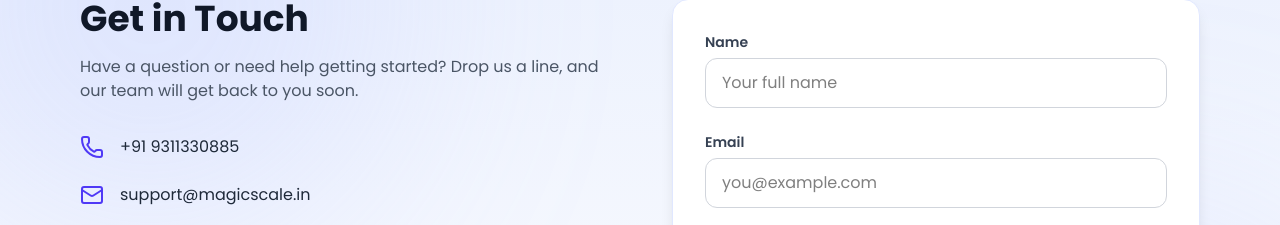
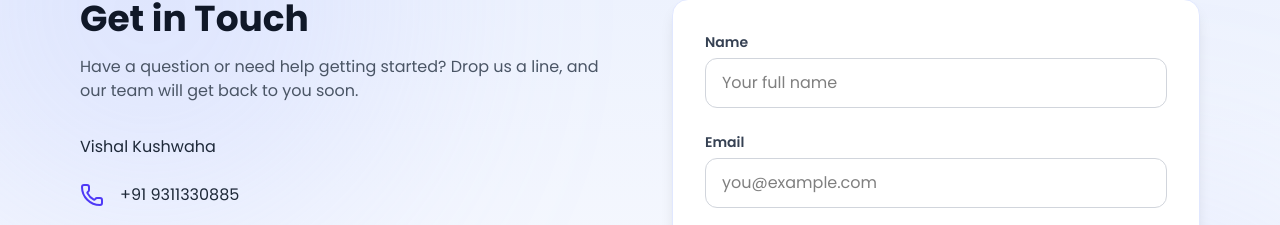
Before and after one commit to vikascoder12/Magicscale, a React (Vite) app in the folder client/: page / in a window 1280 px wide. Shown: the part 2494-2719 px from the top of the page. Built offline with nearby package versions, Linux system fonts and the light colour scheme.

Commit message:
updated name

```diff
--- a/client/src/components/Contact.jsx
+++ b/client/src/components/Contact.jsx
@@ -3,7 +3,10 @@ import { Mail, Phone, MapPin } from "lucide-react";
 
 export default function Contact() {
   return (
-    <section id="contact" className="relative bg-gradient-to-b from-[#E9EFFD] to-white pt-[140px] pb-24 px-6 sm:px-10 lg:px-20 overflow-hidden">
+    <section
+      id="contact"
+      className="relative bg-gradient-to-b from-[#E9EFFD] to-white pt-[140px] pb-24 px-6 sm:px-10 lg:px-20 overflow-hidden"
+    >
       {/* Decorative background blobs */}
       <div className="absolute top-[-100px] left-[-100px] w-[500px] h-[500px] bg-indigo-300 opacity-20 blur-[120px] rounded-full z-0"></div>
       <div className="absolute bottom-[-100px] right-[-100px] w-[500px] h-[500px] bg-indigo-300 opacity-20 blur-[120px] rounded-full z-0"></div>
@@ -26,6 +29,9 @@ export default function Contact() {
           </p>
 
           <div className="space-y-6">
+            <div className="flex items-center gap-4">
+              <span className="text-gray-800">Vishal Kushwaha</span>
+            </div>
             <div className="flex items-center gap-4">
               <Phone className="text-indigo-600" />
               <span className="text-gray-800">+91 9311330885</span>
```
